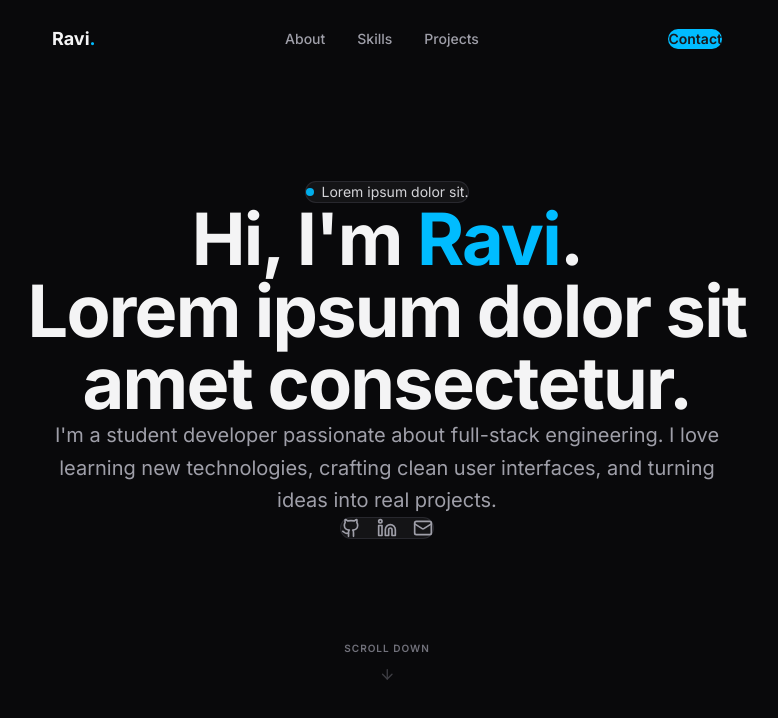
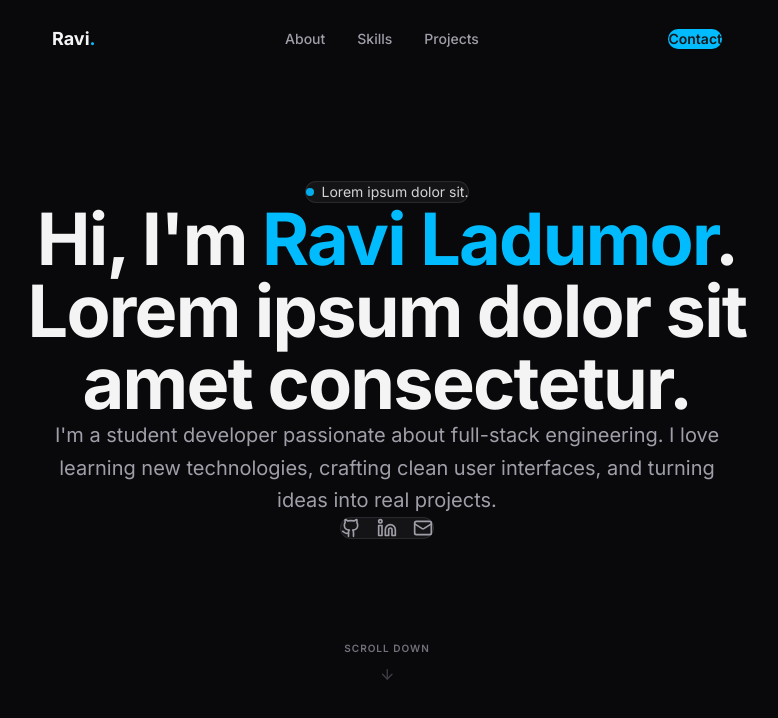
Before and after one commit to mr-ravi-ladumor/my-portfolio, a Next.js app: page / in a window 1280 px wide. Shown: the top 718 px of the page, without its empty margins (253-1031 px from the left). Built offline with nearby package versions, Linux system fonts and the light colour scheme.

Commit message:
fix: name

```diff
--- a/app/page.tsx
+++ b/app/page.tsx
@@ -33,7 +33,7 @@
             transition={{ duration: 0.5, delay: 0.1 }}
             className="text-5xl sm:text-7xl font-bold tracking-tight text-zinc-100 mb-6"
           >
-            Hi, I&apos;m <span className="text-sky-400">Ravi</span>.<br />
+            Hi, I&apos;m <span className="text-sky-400">Ravi Ladumor</span>.<br />
             Lorem ipsum dolor sit amet consectetur.
           </motion.h1>
 
```
